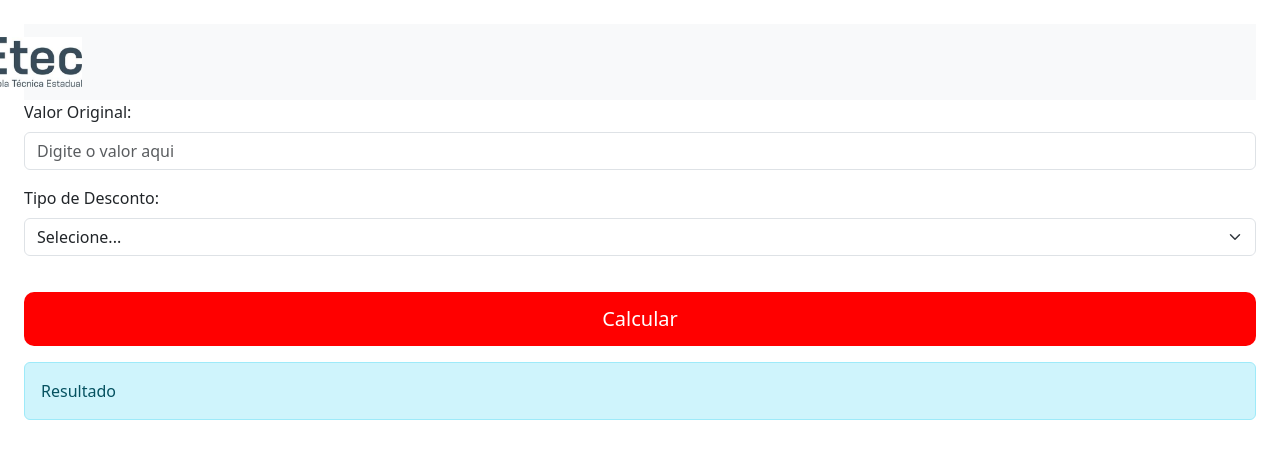
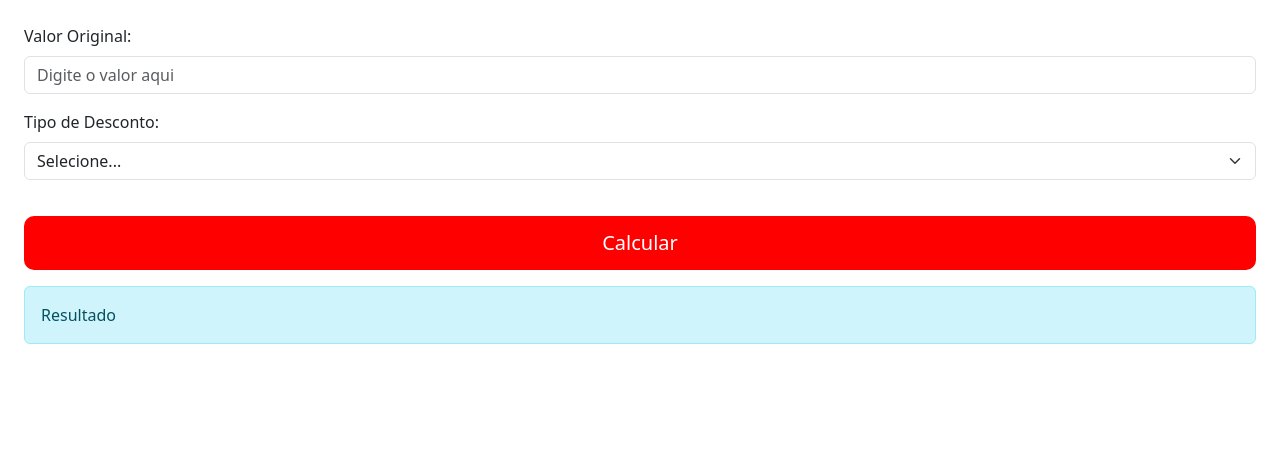
Before and after one commit to rebelde1231142/qts-att, a plain HTML site: page index.html in a window 1280 px wide. Drawn offline with nearby package versions, Linux system fonts and the light colour scheme.

Commit message:
11111
111

```diff
--- a/index.css
+++ b/index.css
@@ -13,13 +13,6 @@
 .meu-botao:hover {
   background-color: #45a049;
   transform: scale(1.05);
-}
-
-.minha-logo {
-    width: 100px;
-    height: auto;
-    position: relative;
-    right: 100px;
 }
 
 .input-group1 {
--- a/index.html
+++ b/index.html
@@ -6,13 +6,6 @@
   <link href="https://cdn.jsdelivr.net/npm/bootstrap@5.3.0/dist/css/bootstrap.min.css" rel="stylesheet">
   <link rel="stylesheet" href="index.css">
 </head>
-<nav class="navbar navbar-light bg-light">
-  <div class="container">
-    <a class="navbar-brand" href="#">
-      <img src="img/images.jpg" alt="minha-logo" class="minha-logo">
-    </a>
-  </div>
-</nav>
 <body class="p-4">
 
   <div class="mb-3">
```
Also changed, not shown: img/images.jpg (deleted).
